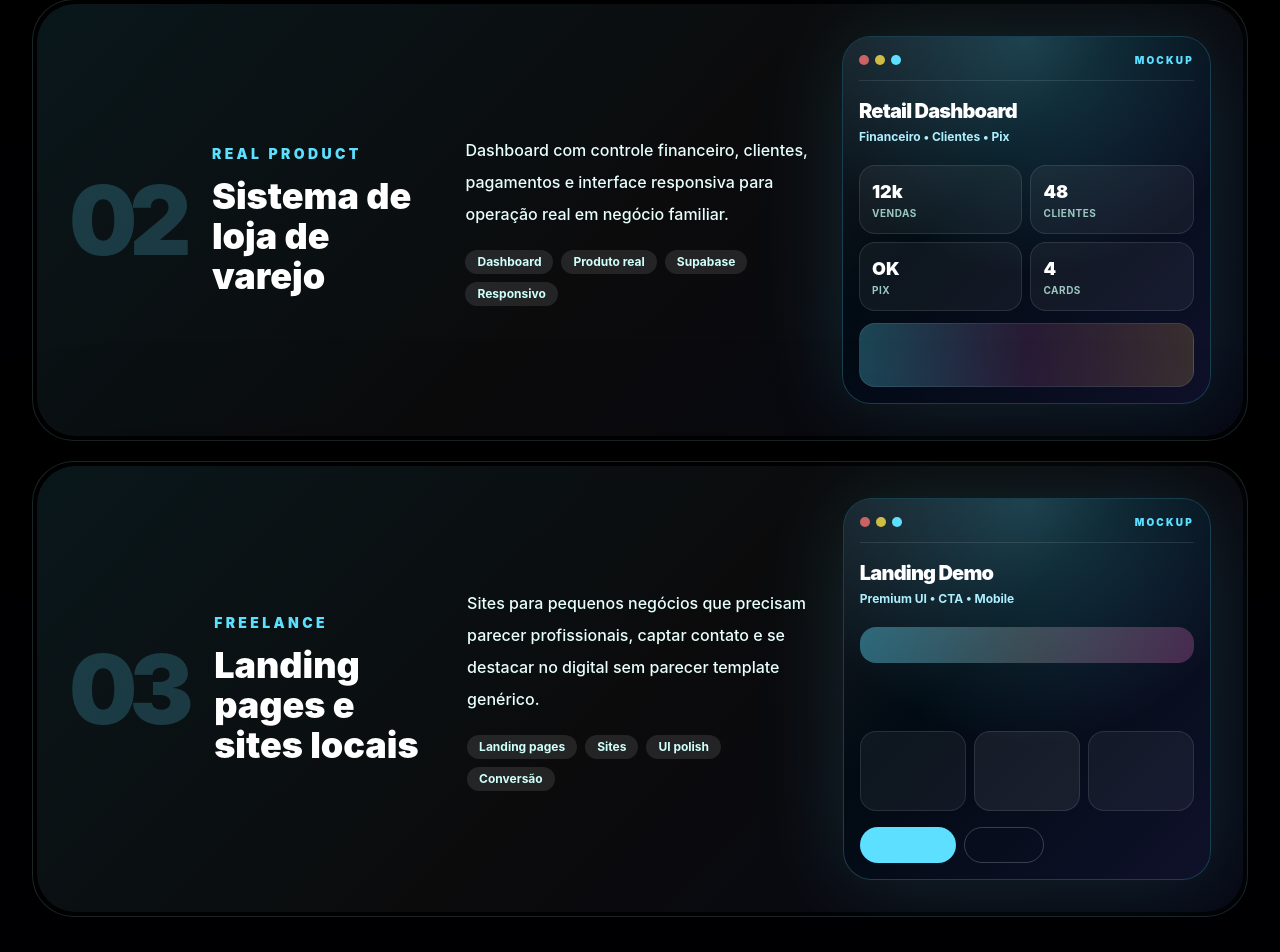
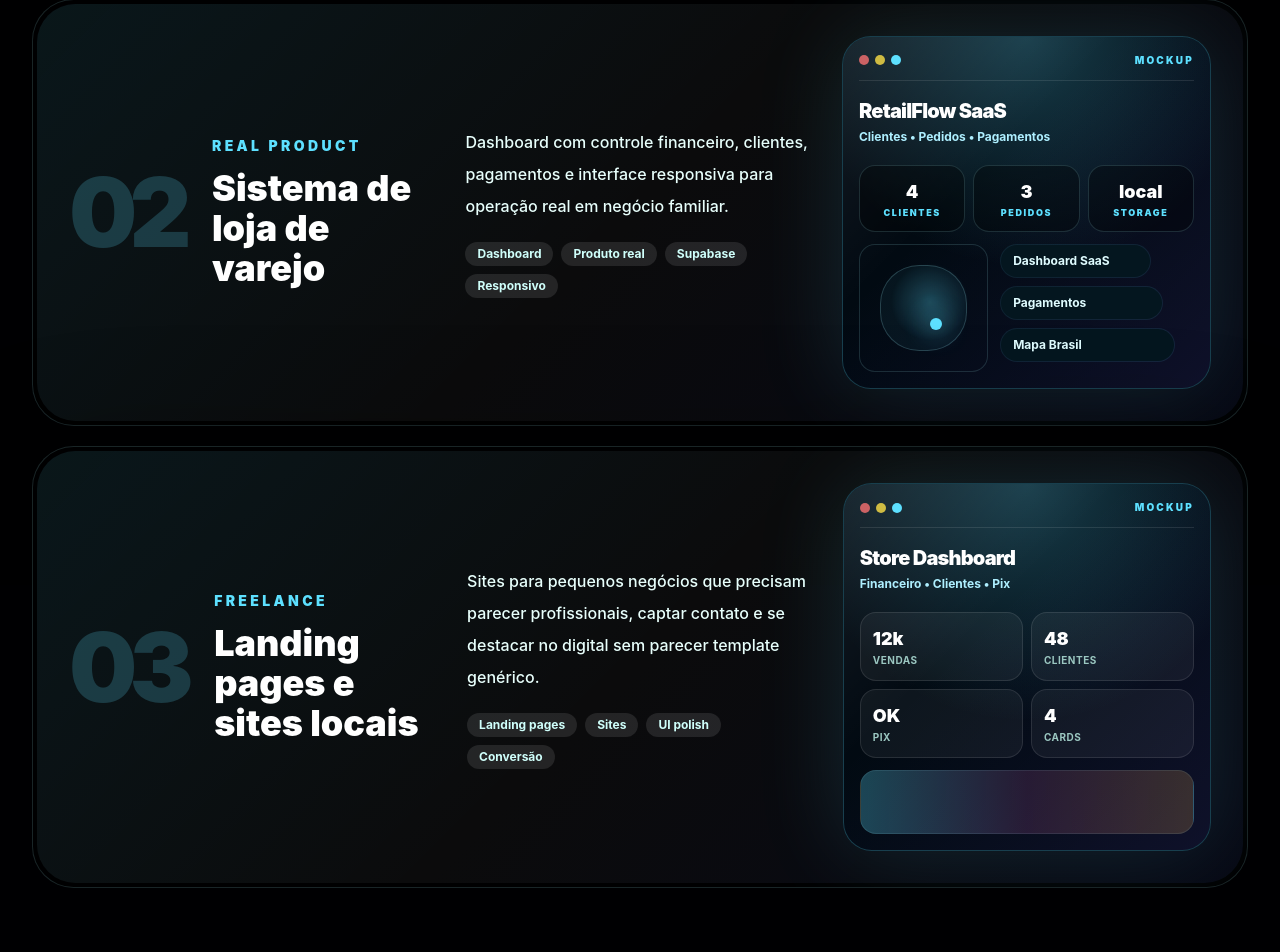
Before and after one commit to Juniorsilva-tech/mjr-forge-portfolio, a React (Vite) app: page / in a window 1280 px wide. Shown: the part 4456-5408 px from the top of the page. Built offline with nearby package versions, Linux system fonts and the light colour scheme.

Commit message:
feat: add RetailFlow mockup variant

```diff
--- a/src/components/ProjectMockup.jsx
+++ b/src/components/ProjectMockup.jsx
@@ -1,21 +1,102 @@
 import { motion } from 'framer-motion'
 
 export default function ProjectMockup({ index }) {
-  const titles = ['Jarvis Command', 'Retail Dashboard', 'Landing Demo']
-  const subtitles = ['Generate → QA → Repair', 'Financeiro • Clientes • Pix', 'Premium UI • CTA • Mobile']
+  const titles = ['Jarvis Command', 'RetailFlow SaaS', 'Store Dashboard', 'Landing Demo']
+  const subtitles = ['Generate → QA → Repair', 'Clientes • Pedidos • Pagamentos', 'Financeiro • Clientes • Pix', 'Premium UI • CTA • Mobile']
+  const safeIndex = Math.min(index, titles.length - 1)
 
   return (
     <div className="relative min-h-[260px] overflow-hidden rounded-[1.8rem] border border-[#5de0ff]/25 bg-[#020b13]/90 p-4 shadow-[0_0_90px_rgba(93,224,255,.14)]">
       <div className="absolute inset-0 bg-[radial-gradient(circle_at_50%_0%,rgba(93,224,255,.24),transparent_58%)]" />
       <div className="absolute inset-0 bg-[linear-gradient(135deg,rgba(255,255,255,.08),transparent_38%,rgba(140,90,255,.10))]" />
+
       <div className="relative flex items-center justify-between border-b border-white/10 pb-3">
-        <div className="flex gap-1.5"><span className="h-2.5 w-2.5 rounded-full bg-red-400/80" /><span className="h-2.5 w-2.5 rounded-full bg-yellow-300/80" /><span className="h-2.5 w-2.5 rounded-full bg-[#5de0ff]" /></div>
+        <div className="flex gap-1.5">
+          <span className="h-2.5 w-2.5 rounded-full bg-red-400/80" />
+          <span className="h-2.5 w-2.5 rounded-full bg-yellow-300/80" />
+          <span className="h-2.5 w-2.5 rounded-full bg-[#5de0ff]" />
+        </div>
         <p className="text-[10px] font-black uppercase tracking-[0.22em] text-[#5de0ff]">mockup</p>
       </div>
-      <div className="relative mt-4"><p className="text-xl font-black tracking-[-0.04em] text-white">{titles[index]}</p><p className="mt-1 text-xs font-bold text-[#aeefff]">{subtitles[index]}</p></div>
-      {index === 0 && <div className="relative mt-5 space-y-3"><div className="grid grid-cols-3 gap-2">{[['90','score'],['6','shots'],['PASS','build']].map(([v,l])=><div key={l} className="rounded-2xl border border-cyan-200/15 bg-black/35 p-3 text-center"><p className="text-lg font-black text-white">{v}</p><p className="text-[9px] font-black uppercase tracking-[0.18em] text-[#5de0ff]">{l}</p></div>)}</div>{['Planner criou arquitetura','QA validou responsividade','PatchExecutor reparou falha'].map((item,i)=><motion.div key={item} initial={{width:'38%'}} whileInView={{width:`${74+i*7}%`}} viewport={{once:true}} transition={{duration:.9,delay:i*.12}} className="rounded-full bg-[#5de0ff]/10 p-[1px]"><div className="rounded-full bg-[#04161f] px-3 py-2 text-xs font-bold text-[#dffcff]">{item}</div></motion.div>)}</div>}
-      {index === 1 && <div className="relative mt-5 grid grid-cols-2 gap-2">{[['12k','Vendas'],['48','Clientes'],['OK','Pix'],['4','Cards']].map(([v,l])=><div key={l} className="rounded-2xl border border-white/10 bg-white/[0.05] p-3"><p className="text-lg font-black text-white">{v}</p><p className="text-[10px] font-bold uppercase tracking-wider text-[#9bc7c1]">{l}</p></div>)}<div className="col-span-2 mt-1 h-16 rounded-2xl border border-cyan-200/10 bg-[linear-gradient(90deg,rgba(93,224,255,.28),rgba(255,120,214,.13),rgba(255,186,91,.18))]" /></div>}
-      {index === 2 && <div className="relative mt-5 space-y-3"><div className="h-9 rounded-2xl bg-gradient-to-r from-[#5de0ff]/40 via-white/20 to-[#ff78d6]/25" /><div className="h-3 w-5/6 rounded-full bg-white/18" /><div className="h-3 w-3/5 rounded-full bg-white/12" /><div className="grid grid-cols-3 gap-2 pt-2"><div className="h-20 rounded-2xl border border-white/10 bg-white/[0.05]" /><div className="h-20 rounded-2xl border border-white/10 bg-white/[0.07]" /><div className="h-20 rounded-2xl border border-white/10 bg-white/[0.05]" /></div><div className="flex gap-2 pt-1"><div className="h-9 w-24 rounded-full bg-[#5de0ff]" /><div className="h-9 w-20 rounded-full border border-white/20" /></div></div>}
+
+      <div className="relative mt-4">
+        <p className="text-xl font-black tracking-[-0.04em] text-white">{titles[safeIndex]}</p>
+        <p className="mt-1 text-xs font-bold text-[#aeefff]">{subtitles[safeIndex]}</p>
+      </div>
+
+      {index === 0 && (
+        <div className="relative mt-5 space-y-3">
+          <div className="grid grid-cols-3 gap-2">
+            {[['90', 'score'], ['6', 'shots'], ['PASS', 'build']].map(([v, l]) => (
+              <div key={l} className="rounded-2xl border border-cyan-200/15 bg-black/35 p-3 text-center">
+                <p className="text-lg font-black text-white">{v}</p>
+                <p className="text-[9px] font-black uppercase tracking-[0.18em] text-[#5de0ff]">{l}</p>
+              </div>
+            ))}
+          </div>
+          {['Planner criou arquitetura', 'QA validou responsividade', 'PatchExecutor reparou falha'].map((item, i) => (
+            <motion.div key={item} initial={{ width: '38%' }} whileInView={{ width: `${74 + i * 7}%` }} viewport={{ once: true }} transition={{ duration: 0.9, delay: i * 0.12 }} className="rounded-full bg-[#5de0ff]/10 p-[1px]">
+              <div className="rounded-full bg-[#04161f] px-3 py-2 text-xs font-bold text-[#dffcff]">{item}</div>
+            </motion.div>
+          ))}
+        </div>
+      )}
+
+      {index === 1 && (
+        <div className="relative mt-5 space-y-3">
+          <div className="grid grid-cols-3 gap-2">
+            {[['4', 'clientes'], ['3', 'pedidos'], ['local', 'storage']].map(([v, l]) => (
+              <div key={l} className="rounded-2xl border border-cyan-200/15 bg-black/35 p-3 text-center">
+                <p className="text-lg font-black text-white">{v}</p>
+                <p className="text-[9px] font-black uppercase tracking-[0.18em] text-[#5de0ff]">{l}</p>
+              </div>
+            ))}
+          </div>
+          <div className="grid grid-cols-[0.8fr_1.2fr] gap-3">
+            <div className="relative h-32 overflow-hidden rounded-2xl border border-cyan-200/15 bg-[radial-gradient(circle_at_55%_45%,rgba(93,224,255,.25),transparent_40%)]">
+              <div className="absolute left-[55%] top-[58%] h-3 w-3 rounded-full bg-[#5de0ff] shadow-[0_0_24px_rgba(93,224,255,.9)]" />
+              <div className="absolute left-[52%] top-[55%] h-9 w-9 animate-ping rounded-full border border-cyan-200/30" />
+              <div className="absolute inset-5 rounded-[45%] border border-cyan-200/20 bg-cyan-300/5" />
+            </div>
+            <div className="space-y-2">
+              {['Dashboard SaaS', 'Pagamentos', 'Mapa Brasil'].map((item, i) => (
+                <motion.div key={item} initial={{ width: '45%' }} whileInView={{ width: `${78 + i * 6}%` }} viewport={{ once: true }} className="rounded-full bg-[#5de0ff]/10 p-[1px]">
+                  <div className="rounded-full bg-[#04161f] px-3 py-2 text-xs font-bold text-[#dffcff]">{item}</div>
+                </motion.div>
+              ))}
+            </div>
+          </div>
+        </div>
+      )}
+
+      {index === 2 && (
+        <div className="relative mt-5 grid grid-cols-2 gap-2">
+          {[['12k', 'Vendas'], ['48', 'Clientes'], ['OK', 'Pix'], ['4', 'Cards']].map(([v, l]) => (
+            <div key={l} className="rounded-2xl border border-white/10 bg-white/[0.05] p-3">
+              <p className="text-lg font-black text-white">{v}</p>
+              <p className="text-[10px] font-bold uppercase tracking-wider text-[#9bc7c1]">{l}</p>
+            </div>
+          ))}
+          <div className="col-span-2 mt-1 h-16 rounded-2xl border border-cyan-200/10 bg-[linear-gradient(90deg,rgba(93,224,255,.28),rgba(255,120,214,.13),rgba(255,186,91,.18))]" />
+        </div>
+      )}
+
+      {index >= 3 && (
+        <div className="relative mt-5 space-y-3">
+          <div className="h-9 rounded-2xl bg-gradient-to-r from-[#5de0ff]/40 via-white/20 to-[#ff78d6]/25" />
+          <div className="h-3 w-5/6 rounded-full bg-white/18" />
+          <div className="h-3 w-3/5 rounded-full bg-white/12" />
+          <div className="grid grid-cols-3 gap-2 pt-2">
+            <div className="h-20 rounded-2xl border border-white/10 bg-white/[0.05]" />
+            <div className="h-20 rounded-2xl border border-white/10 bg-white/[0.07]" />
+            <div className="h-20 rounded-2xl border border-white/10 bg-white/[0.05]" />
+          </div>
+          <div className="flex gap-2 pt-1">
+            <div className="h-9 w-24 rounded-full bg-[#5de0ff]" />
+            <div className="h-9 w-20 rounded-full border border-white/20" />
+          </div>
+        </div>
+      )}
     </div>
   )
 }
```
